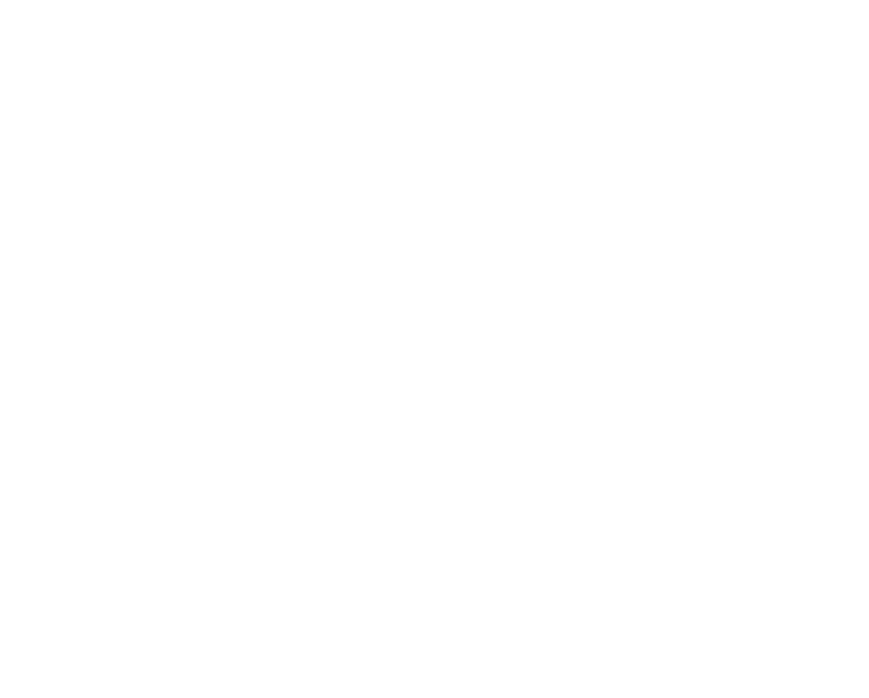
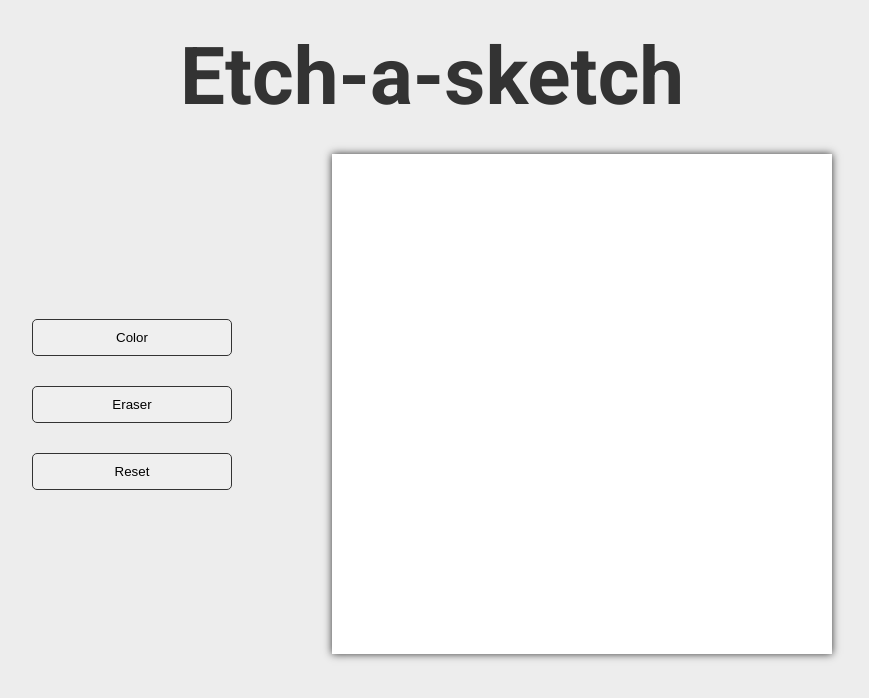
Before and after one commit to sagittariusAsparagus/etch-a-sketch, a plain HTML site: page index.html in a window 1280 px wide. Shown: the whole page, without its empty margins (208-1077 px from the left). Drawn offline with Linux system fonts and the light colour scheme.

Commit message:
revamped whole thing

```diff
--- a/index.html
+++ b/index.html
@@ -4,11 +4,29 @@
     <meta charset="UTF-8">
     <meta http-equiv="X-UA-Compatible" content="IE=edge">
     <meta name="viewport" content="width=device-width, initial-scale=1.0">
-    <link rel="stylesheet" type="css/text" href="styles.css">
+    <link rel="stylesheet" href="styles.css">
     <title>Etch-a-sketch</title>
+    <link rel="preconnect" href="https://fonts.googleapis.com">
+    <link rel="preconnect" href="https://fonts.gstatic.com" crossorigin>
+    <link href="https://fonts.googleapis.com/css2?family=Roboto:wght@400;700&display=swap" rel="stylesheet">
 </head>
 <body>
-    <div id="board-container"></div>
-<script src="scripts.js"></script>
+    <header class = "header">
+        <h1 class = "title">Etch-a-sketch</h1>
+    </header>
+    <main class = "main">
+
+        <div class = "settings">
+            <button id = "color">Color</button>
+            <button id = "eraser">Eraser</button>
+            <button id = "reset">Reset</button>
+        </div>
+
+        <div id = "grid" class = "grid"></div>
+
+    </main>
+
+
+    <script src="scripts.js"></script>
 </body>
 </html>
--- a/scripts.js
+++ b/scripts.js
@@ -1,11 +1,19 @@
-const divContainer = document.getElementById("board-container")
-let board;
-let gridSize =  100;
-let fragment = document.createDocumentFragment();
+const DEFAULT_SIZE = 16
 
-for (let i = 0; i < gridSize; ++i) {
-    board = document.createElement("div");
-    board.className = "divBoard";
-    fragment.appendChild(board);
+const grid = document.getElementById('grid')
+
+
+function setupGrid(gridSize) {
+    grid.style.gridTemplateColumns = `repeat(${gridSize}, 1fr)`
+    grid.style.gridTemplateRows = `repeat(${gridSize}, 1fr)`
+
+    for (let i = 0; i < gridSize * gridSize; i++) {
+      const gridElement = document.createElement('div')
+      gridElement.classList.add("grid-element")
+      grid.appendChild(gridElement)
+    }
 }
-document.getElementById("board-container").appendChild(fragment);
+
+window.onload = () =>{
+    setupGrid(DEFAULT_SIZE)
+}
--- a/styles.css
+++ b/styles.css
@@ -1,3 +1,63 @@
-.divBoard {
-background-color: black;
+:root {
+    --primary-dark: #333;
+    --prinmary-light: #ededed;
+    --secondary-light: #fefefe;
 }
+
+* {
+
+    margin: 0;
+    padding: 0;
+    border:0;
+    box-sizing: border-box;
+}
+
+.header {
+    padding: 30px;
+}
+
+.title {
+    text-align: center;
+    font-size: 80px;
+}
+
+body {
+    background-color: var(--prinmary-light);
+    color: var(--primary-dark);
+    font-family: 'Roboto', sans-serif;
+
+}
+
+.main {
+    display: flex;
+    align-items: center;
+    justify-content: center;
+    gap: 100px;
+    max-width: 1100px;
+    margin: 0 auto;
+  }
+
+  .settings {
+   display: flex;
+   flex-direction: column;
+   align-items: center;
+   justify-content: center;
+   gap: 30px;
+   width: 200px;
+
+  }
+
+.grid {
+    display: grid;
+    width: 500px;
+    height: 500px;
+    background-color: white;
+    box-shadow: var(--primary-dark) 0px 0px 8px;
+  }
+
+button {
+      padding: 10px 20px;
+      border: 1px solid var(--primary-dark);
+      border-radius: 5px;
+      width: 100%;
+  }
```
